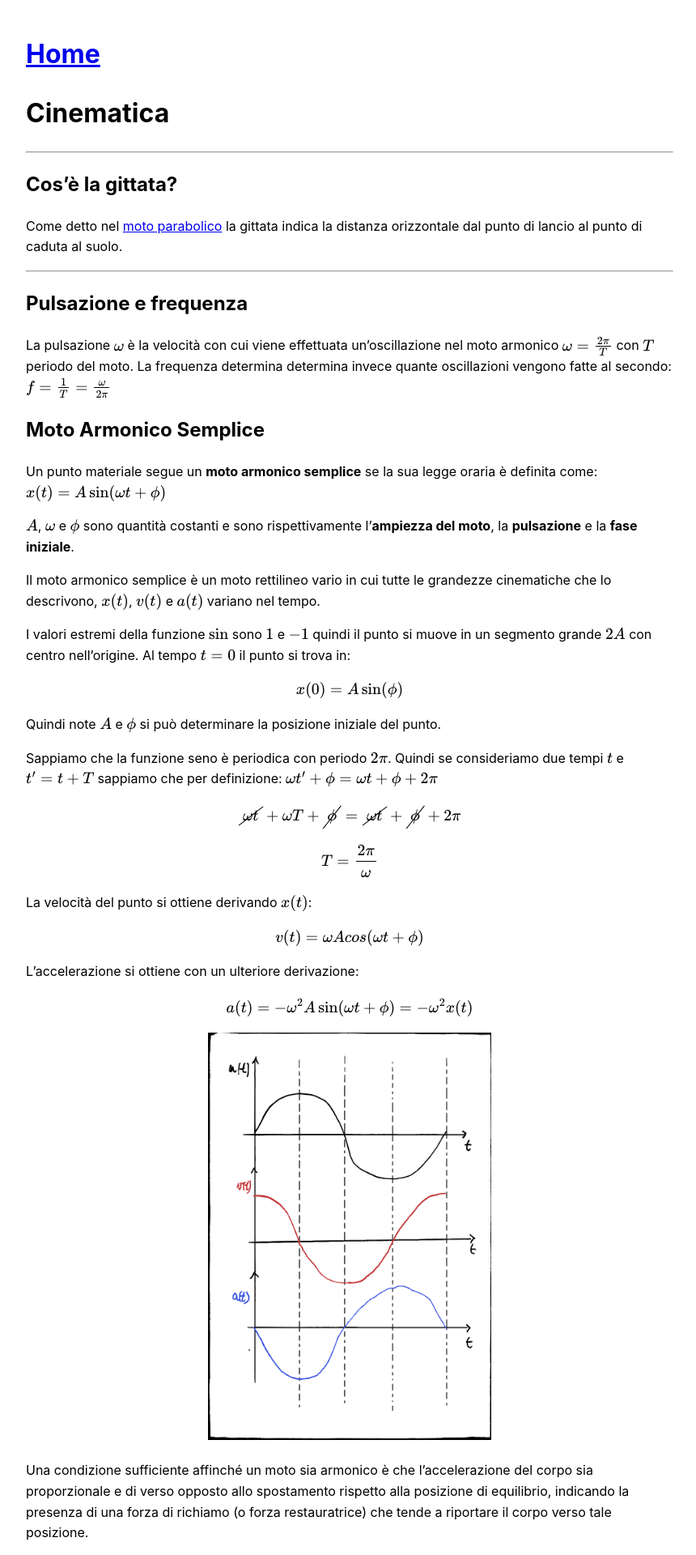
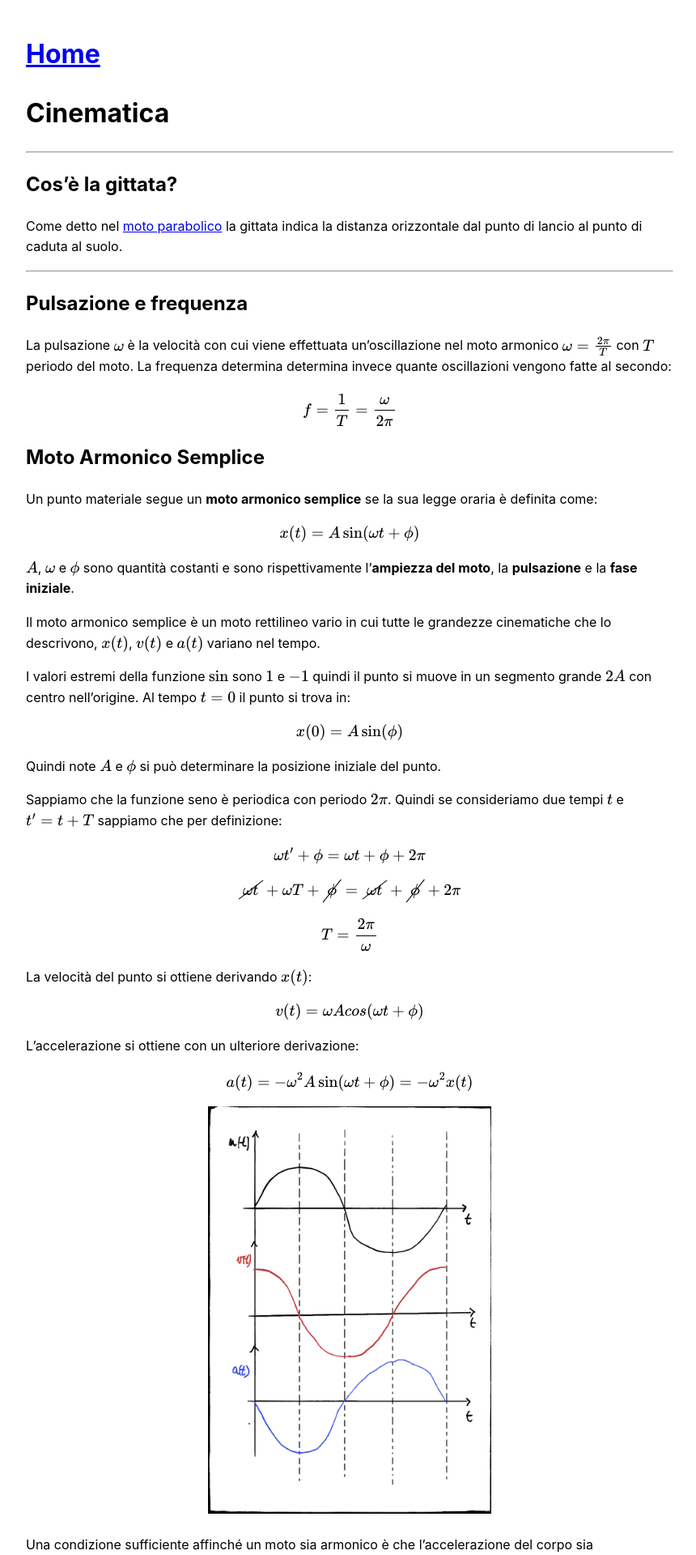
Before and after one commit to FedericoMenegoz/UNITN-fisica-orale, a Jekyll site: the page built from content/cinematica.md, in a window 1280 px wide. Shown: the top 1920 px of the page at 81% size, without its empty margins (208-1068 px from the left). Built offline with Jekyll 4.4.1, drawn with Linux system fonts in a browser that asks for light colours; our own code applies the rules of GitHub Pages for plain Markdown files.

Commit message:
Formatted

```diff
--- a/content/cinematica.md
+++ b/content/cinematica.md
@@ -8,12 +8,15 @@ Come detto nel [moto parabolico](#moto-parabolico) la gittata indica la distanza
 ---
 ## Pulsazione e frequenza
 La pulsazione $\omega$ è la velocità con cui viene effettuata un'oscillazione nel moto armonico $$\omega = \frac {2\pi}T$$ con $T$ periodo del moto.
-La frequenza determina determina invece quante oscillazioni vengono fatte al secondo: $$f = \frac 1 T = \frac \omega{2\pi}$$
+La frequenza determina determina invece quante oscillazioni vengono fatte al secondo:
+
+$$f = \frac 1 T = \frac \omega{2\pi}$$
 
 
 ## Moto Armonico Semplice
 
 Un punto materiale segue un __moto armonico semplice__ se la sua legge oraria è definita come:
+
 $$x(t) = A\sin (\omega t + \phi)$$
 
 $A$, $\omega$ e $\phi$ sono quantità costanti e sono rispettivamente l'__ampiezza del moto__, la __pulsazione__ e la __fase iniziale__.
@@ -27,6 +30,7 @@ $$x(0) = A\sin(\phi)$$
 Quindi note $A$ e $\phi$ si può determinare la posizione iniziale del punto.
 
 Sappiamo che la funzione seno è periodica con periodo $2\pi$. Quindi se consideriamo due tempi $t$ e $t'=t+T$ sappiamo che per definizione:
+
 $$\omega t' + \phi = \omega t + \phi + 2 \pi  $$
 
 $$\cancel{\omega t} + \omega T +  \cancel\phi =  \cancel{\omega t }+ \cancel \phi + 2 \pi $$
@@ -50,7 +54,9 @@ Per descrivere il moto su una traiettoria curvilinea possiamo utilizzare anche u
 
 Quindi conoscendo la traiettoria, possiamo descrivere completamente il moto tramite questa ascissa curvilinea.
 
-L'incremento infinitesimo del raggio vettore $d\vec r$ ha direzione tangente alla curvatura nel punto P e in modulo sarà uguale allo spostamento infinitesimo $ds$ (arco di curva del percorso): $$d\vec r = ds \cdot \vec u_T$$
+L'incremento infinitesimo del raggio vettore $d\vec r$ ha direzione tangente alla curvatura nel punto P e in modulo sarà uguale allo spostamento infinitesimo $ds$ (arco di curva del percorso):
+
+$$d\vec r = ds \cdot \vec u_T$$
 
 <a id="velocità-tangente"></a>
 Possiamo pensare quindi al moto come una successione di spostamenti rettilinei infinitesimi con direzione variabile.
@@ -63,6 +69,7 @@ Si noti che questo è vero solo a livello infinitesimo, se andiamo a considerare
 rappresenta l'effettiva lunghezza del tratto di curvatura.
 
 L'accelerazione avrà due componenti, una che influirà sul modulo della velocità e una sulla sua direzione:
+
 $$\vec a = \frac {d\vec v}{dt} = \frac{d}{dt}(v\cdot \vec u_T) = \frac{dv}{dt}\vec u_T + v \frac{d \vec u_T}{dt} = \frac{dv}{dt}\vec u_T + v \frac{d\theta}{dt}\vec u_N$$
 
 ><a id="derivata-versore"></a>
@@ -75,20 +82,32 @@ $$\vec a = \frac {d\vec v}{dt} = \frac{d}{dt}(v\cdot \vec u_T) = \frac{dv}{dt}\v
 >Possiamo però provarlo matematicamente, considerando che $\lvert \lvert\hat u\rvert\rvert = 1$  perché è un versore quindi anche il prodotto scalare $\hat u \cdot \hat u = \lvert \lvert\hat u\rvert\rvert^2 = 1$.
 >
 >Quindi la derivata del prodotto scalare del versore con se stesso è costante perciò la sua derivata è zero:
+>
 > $$\frac{d(\hat u \cdot \hat u)}{dt} = 0$$
+>
 > Si applica la regola della derivazione per il prodotto scalare:
+>
 > $$\frac{d(\hat u \cdot \hat u)}{dt} =\frac{d\hat u}{dt} \cdot \hat u + \hat u \cdot \frac{d\hat u}{dt}  = 2 \hat u \cdot \frac{d\hat u}{dt} =0$$
+>
 > Si vede dall'ultima uguaglianza che $\hat u \perp d\hat u$.
-> Per il modulo invece sappiamo che l'arco è uguale al raggio per l'angolo da cui per valori infinitesimi in cui la corda si confonde con l'arco abbiamo che: $$du = \lvert\lvert u(t)\rvert\rvert \cdot d\theta = d\theta $$
-> Infine:$$\frac{d\hat u}{dt} = \frac{d\theta}{dt}\hat u_N$$
+> Per il modulo invece sappiamo che l'arco è uguale al raggio per l'angolo da cui per valori infinitesimi in cui la corda si confonde con l'arco abbiamo che:
+>
+> $$du = \lvert\lvert u(t)\rvert\rvert \cdot d\theta = d\theta $$
+>
+> Infine:
+>
+>$$\frac{d\hat u}{dt} = \frac{d\theta}{dt}\hat u_N$$
 
 
 <br>
 
 Il termine $v \frac{d\theta}{dt}\vec u_N$ determina quanto velocemente cambia direzione la velocità, in termini infinitesimi le rette normali alla traiettoria si incontreranno in un punto che coincide con il centro di una circonferenza tangente alla traiettoria in quel punto, esso viene chiamato __centro di curvatura__ della traiettoria nel punto P. Al variare del punto P il centro di curvatura e quindi anche il __raggio di curvatura__ cambiano.
 L'arco di traiettoria $ds = R \cdot d\theta$ con $R$ raggio di curvatura:
+
 $$\frac{d\theta}{dt} = \frac{d\theta}{ds} \frac {ds}{dt} = \frac{1}{R} v$$
+
 Sostituendo otteniamo:
+
 $$\vec a = \frac{dv}{dt}\vec u_T + \frac{v^2}{R}\vec u_N$$
 
 ### TODO
@@ -100,7 +119,9 @@ Si chiama moto circolare un moto la cui traiettoria è rappresentata da una circ
 
 ### Uniforme
 Nel caso il modulo della velocità sia costante allora il moto sarà __uniforme__ per cui:
+
 $$\lvert\vec  v\rvert = cost \quad \Rightarrow \quad \vec a = \vec a_N$$
+
 Essendo il modulo della velocità costante allora sicuramente il punto percorrerà la circonferenza in un certo periodo e per definire il moto ci basta conoscere appunto il periodo ed il raggio della circonferenza che possono essere messi in relazione come segue:
 
 $$T = \frac C v = \frac {2\pi R}{v} $$
@@ -161,6 +182,7 @@ Dal momento in cui il punto è stato lanciato esso avrà un'accelerazione di gra
 $$\vec g = -g\cdot \hat u_y$$
 
 Si possono quindi scomporre velocità e accelerazione rispetto agli assi $x$ e $y$.
+
 $$
 \begin{cases}
 x(t) = v_0\cdot \cos (\theta) t\\
@@ -169,6 +191,7 @@ y(t) = v_0\cdot \sin (\theta) t - \frac 12 gt^2 \\
 $$
 
 Per trovare la traiettoria eliminiamo il tempo nelle due espressioni con
+
 $$t=\frac x{v_0\cos \theta}$$
 
 $$y(x) = x\tan \theta - x^2\frac {g}{2v_0^2\cos^2\theta}$$
@@ -176,7 +199,9 @@ $$y(x) = x\tan \theta - x^2\frac {g}{2v_0^2\cos^2\theta}$$
 Che è l'equazione di una __parabola__.
 
 Per calcolare la __gittata__ basta porre $y(x) = 0$ e otteniamo due soluzioni, scartiamo quella $x=0$ che corrisponde all'inizio della traiettoria e ricordando la formula di duplicazione $\sin(2\phi) = 2 \sin \phi \cos \phi$ otteniamo
+
 $$0 = \cancel x(\tan \theta - x \frac {g}{2v_0^2 \cos^2 \theta})$$
+
 $$x_G = \frac {v_0^2\sin (2\theta)}g$$
 
 Ottenuta la gittata possiamo calcolare l'__altezza massima__ sapendo che la parabola è simmetrica e quindi $x_M = \frac{x_G}2$
```
Also changed, not shown: content/dinamica.md (+9 -0 lines).
